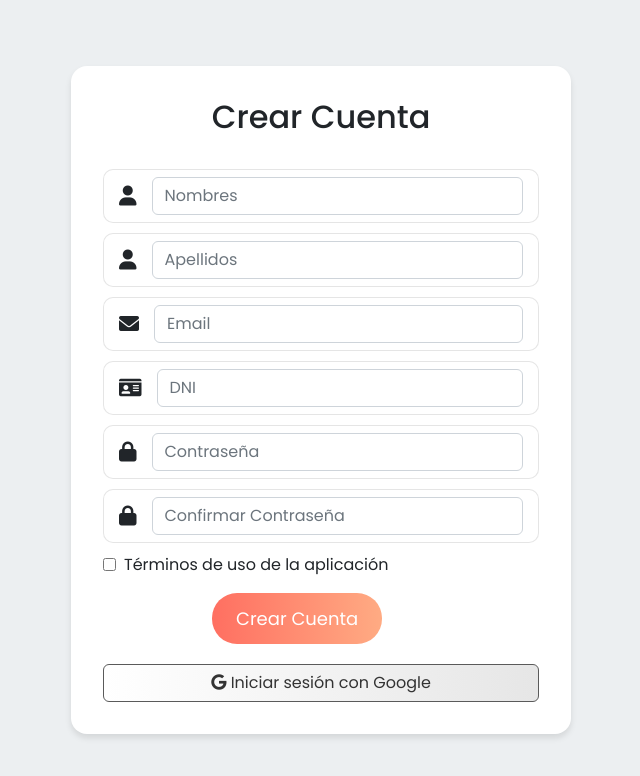
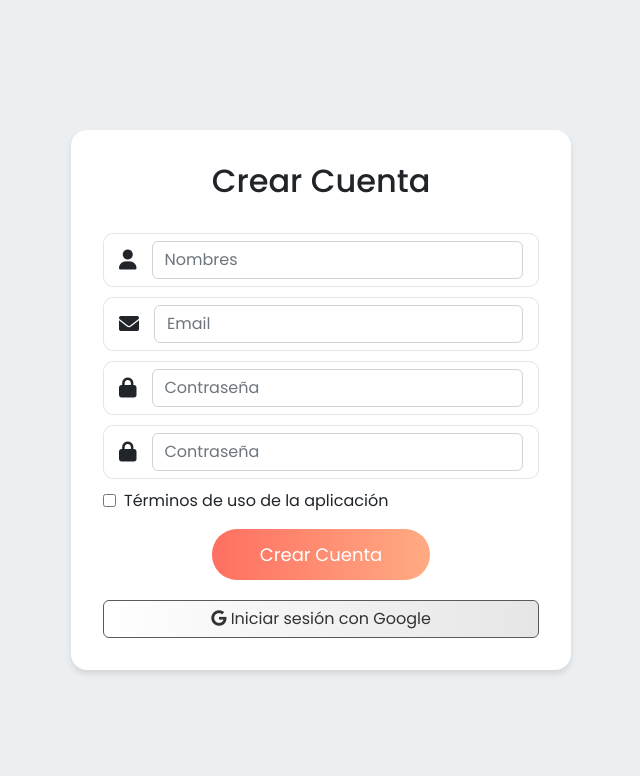
Before and after one commit to ANTONIOS-MAJ-HE/frontend-faceface, a React (Vite) app: page /registrar in a window 1280 px wide. Shown: the top 776 px of the page, without its empty margins (319-959 px from the left). Built offline with nearby package versions, Linux system fonts and the light colour scheme.

Commit message:
Update Registrar.jsx

```diff
--- a/src/components/Registrar.jsx
+++ b/src/components/Registrar.jsx
@@ -1,29 +1,59 @@
+import { Link } from 'react-router-dom';
 import { useState } from 'react';
-import { Link } from 'react-router-dom';
+import { useNavigate } from 'react-router-dom';
 
 const Registrar = () => {
   const [formData, setFormData] = useState({
-    firstName: '',
-    lastName: '',
+    username: '', // Asegúrate de tener este campo en tu formulario si es necesario
     email: '',
-    dni: '',
     password: '',
-    confirmPassword: '',
-    acceptTerms: false,
+    password2: '', // Usaré password2 en lugar de confirmPassword para coincidir con tu backend
   });
 
+  const navigate = useNavigate();
+
   const handleChange = (e) => {
-    const { name, value, checked, type } = e.target;
-    setFormData({
-      ...formData,
-      [name]: type === 'checkbox' ? checked : value,
-    });
+    const { name, value } = e.target;
+    setFormData((prevFormData) => ({
+      ...prevFormData,
+      [name]: value,
+    }));
   };
 
-  const handleSubmit = (e) => {
+  const handleSubmit = async (e) => {
     e.preventDefault();
-    console.log(formData);
+    if (formData.password !== formData.password2) {
+      console.error('Las contraseñas no coinciden');
+      return;
+    }
+
     // Aquí manejarías el envío del formulario
+    try {
+      const response = await fetch('https://api-face-face.onrender.com/api/register/', {
+        method: 'POST',
+        headers: {
+          'Content-Type': 'application/json',
+        },
+        body: JSON.stringify({
+          username: formData.username, // Asegúrate de que tu API espera este campo
+          email: formData.email,
+          password: formData.password,
+          password2: formData.password2,
+        }),
+      });
+
+      const data = await response.json();
+
+      if (response.ok) {
+        console.log('Registro exitoso', data);
+        // Redirigir al usuario al login o donde corresponda
+        navigate('/login');
+      } else {
+        console.error('Error en el registro', data);
+      }
+    } catch (error) {
+      console.error('Error en la solicitud', error);
+    }
   };
 
   return (
@@ -33,27 +63,19 @@ const Registrar = () => {
         <form onSubmit={handleSubmit}>
           <div className="form-registro">
             <i className="fas fa-user input-icon"></i>
-            <input className="span-derecha form-control" type="text" placeholder="Nombres" name="firstName" required />
-          </div>
-          <div className="form-registro">
-            <i className="fas fa-user input-icon"></i>
-            <input className="span-derecha form-control" type="text" placeholder="Apellidos" name="lastName" required />
+            <input className="span-derecha form-control" type="text" placeholder="Nombres" name="username" value={formData.username} onChange={handleChange} required />
           </div>
           <div className="form-registro">
             <i className="fas fa-envelope input-icon"></i>
-            <input className="span-derecha form-control" type="email" placeholder="Email" name="email" required />
-          </div>
-          <div className="form-registro">
-            <i className="fas fa-id-card input-icon"></i>
-            <input className="span-derecha form-control" type="text" placeholder="DNI" name="dni" required />
+            <input className="span-derecha form-control" type="email" placeholder="Email" name="email" value={formData.email} onChange={handleChange} required />
           </div>
           <div className="form-registro">
             <i className="fas fa-lock input-icon"></i>
-            <input className="span-derecha form-control" type="password" placeholder="Contraseña" name="password" required />
+            <input className="span-derecha form-control" type="password" placeholder="Contraseña" name="password" value={formData.password} onChange={handleChange} required />
           </div>
           <div className="form-registro">
             <i className="fas fa-lock input-icon"></i>
-            <input className="span-derecha form-control" type="password" placeholder="Confirmar Contraseña" name="confirmPassword" required />
+            <input className="span-derecha form-control" type="password" placeholder="Contraseña" name="password2" value={formData.password2} onChange={handleChange} required />
           </div>
           <div className="terms-container">
             <input type="checkbox" id="termsCheckbox" name="acceptTerms" />
@@ -61,9 +83,7 @@ const Registrar = () => {
           </div>
           <div className="registrar-container2">
           <div className="d-grid gap-2 col-6 mx-auto">
-                <Link to="/login"> {/* Agrega este Link */}
                     <button className="btnstar btn btn-primary" type="submit" >Crear Cuenta</button>
-                    </Link>
                 </div>
                 </div>
           <div className="social-login">
```
